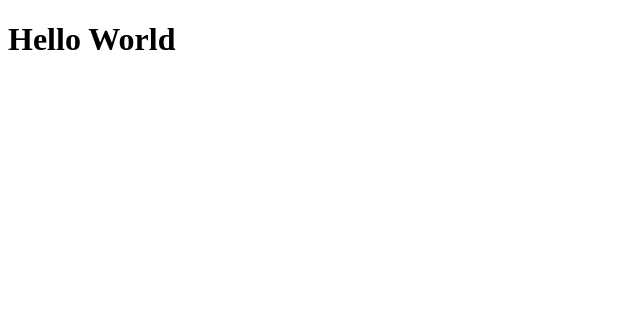
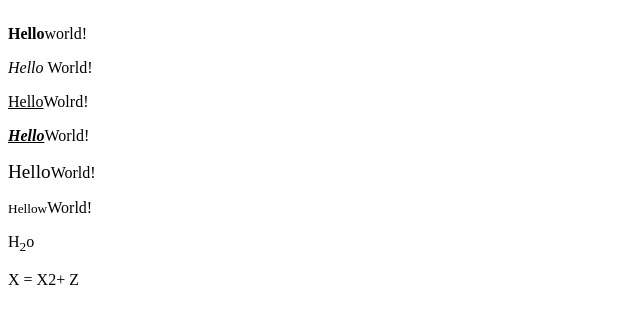
Before and after one commit to KenClairon/Claironsweb, a plain HTML site: page index.html in a window 1280 px wide. Shown: the whole page, without its empty margins (0-640 px from the left). Drawn offline with Linux system fonts and the light colour scheme.

Commit message:
Done in Hellow World!

```diff
--- a/index.html
+++ b/index.html
@@ -7,6 +7,21 @@
     <title>Document</title>
 </head>
 <body>
-    <h1>Hello World</h1>
+<h1></h1>
+<h2></h2>
+<h3></h3>
+<h4></h4>
+<h5></h5>
+<h6></h6>
+
+<p><b>Hello</b>world!</p>
+<p><i>Hello </i>World!<p/>
+<p><u>Hello</u>Wolrd!</p>
+<p><u><b><i>Hello</i></b></u>World!</p>
+<p><big>Hello</big>World!</p>
+<p><small>Hellow</small>World!</p>
+<p>H<sub>2</sub>o</p>
+<p>X = X<supp>2</supp>+ Z<supp></supp>
+</p>
 </body>
 </html>
```
